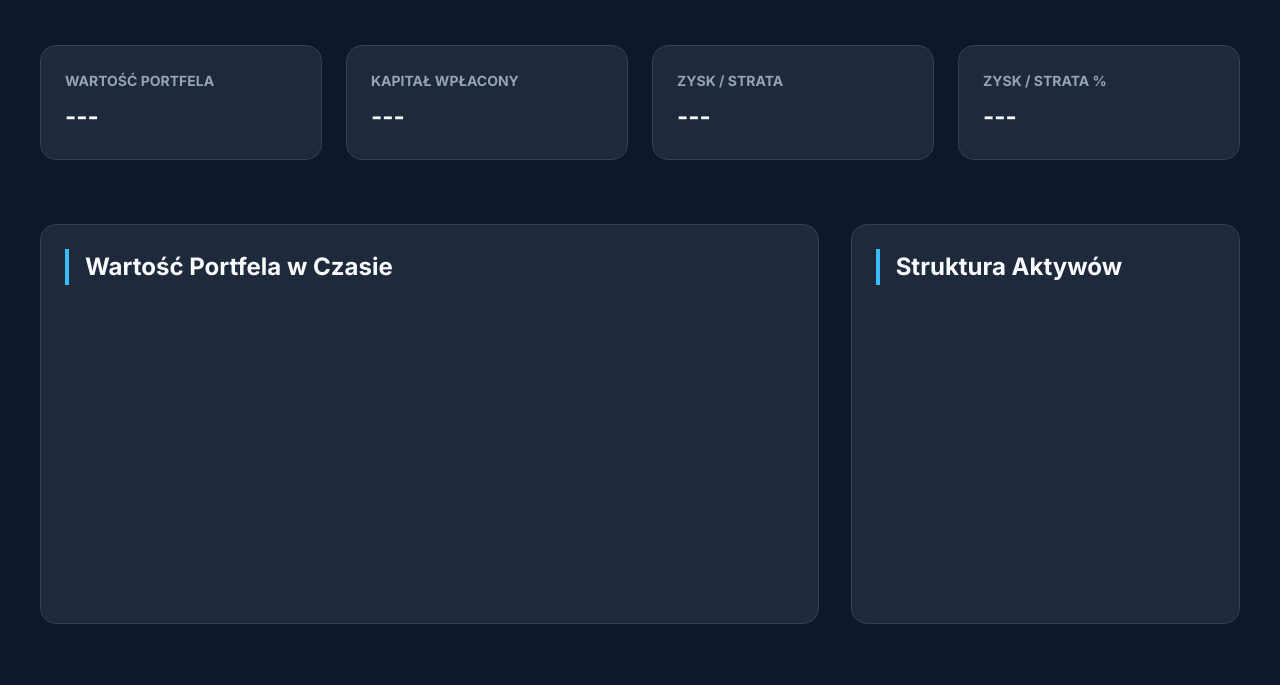
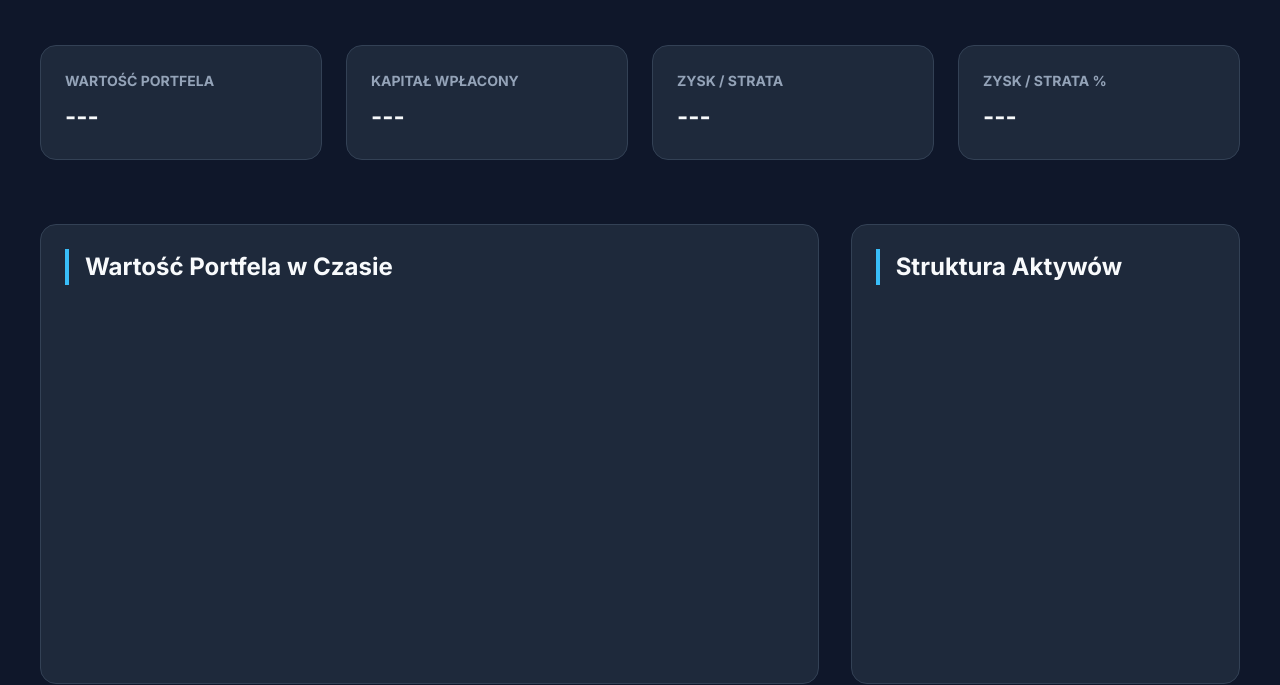
Before and after one commit to DamianZyngier/CentrumInwestora, a plain HTML site: page site/index.html in a window 1280 px wide. Shown: the part 127-812 px from the top of the page. Drawn offline with nearby package versions, Linux system fonts and the light colour scheme; no server answers.

Commit message:
fix(ui): isolate canvas in wrapper to prevent resizing loop
Wrapped charts in .canvas-wrapper with fixed min/max-height. This ensures Chart.js calculates space based on a stable container, independent of header text.

```diff
--- a/site/css/styles.css
+++ b/site/css/styles.css
@@ -108,8 +108,21 @@ h2 {
     padding: 1.5rem;
     border-radius: 1rem;
     border: 1px solid var(--border);
-    height: 400px; /* Sztywna wysokość zapobiega "puchnięciu" wykresu */
+    display: flex;
+    flex-direction: column;
+}
+
+.canvas-wrapper {
+    flex-grow: 1;
+    min-height: 350px;
+    max-height: 350px; /* Ścisła kontrola wysokości */
     position: relative;
+    width: 100%;
+}
+
+canvas {
+    display: block !important;
+    max-width: 100%;
 }
 
 /* Table */
--- a/site/index.html
+++ b/site/index.html
@@ -44,11 +44,15 @@
             <div class="charts-grid">
                 <div class="chart-container">
                     <h2>Wartość Portfela w Czasie</h2>
-                    <canvas id="timeseriesChart"></canvas>
+                    <div class="canvas-wrapper">
+                        <canvas id="timeseriesChart"></canvas>
+                    </div>
                 </div>
                 <div class="chart-container">
                     <h2>Struktura Aktywów</h2>
-                    <canvas id="assetStructChart"></canvas>
+                    <div class="canvas-wrapper">
+                        <canvas id="assetStructChart"></canvas>
+                    </div>
                 </div>
             </div>
         </section>
```
